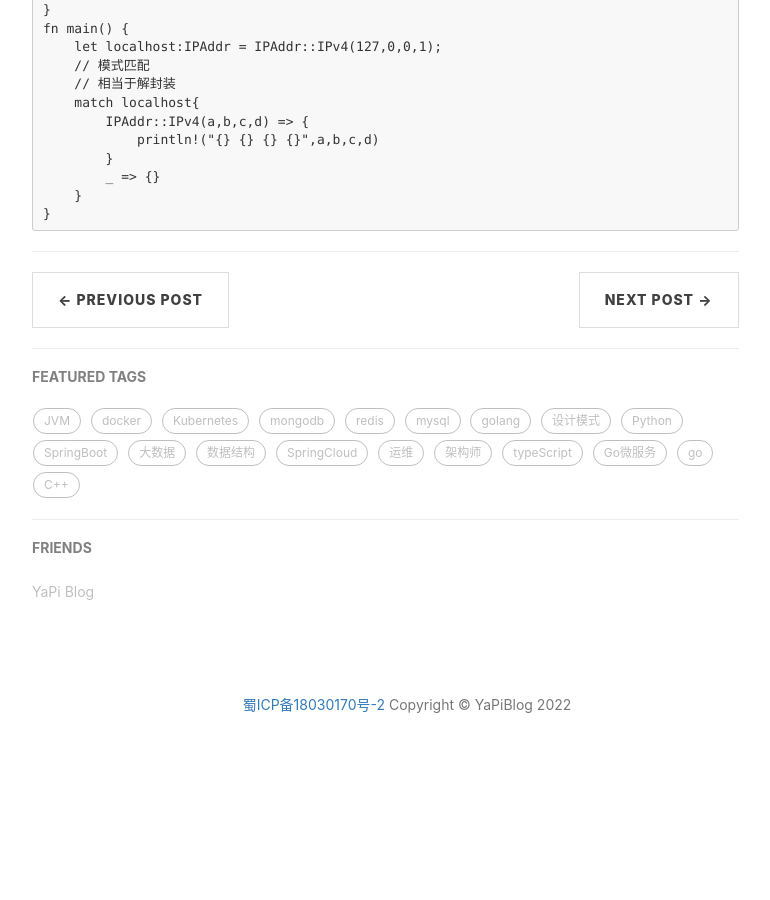
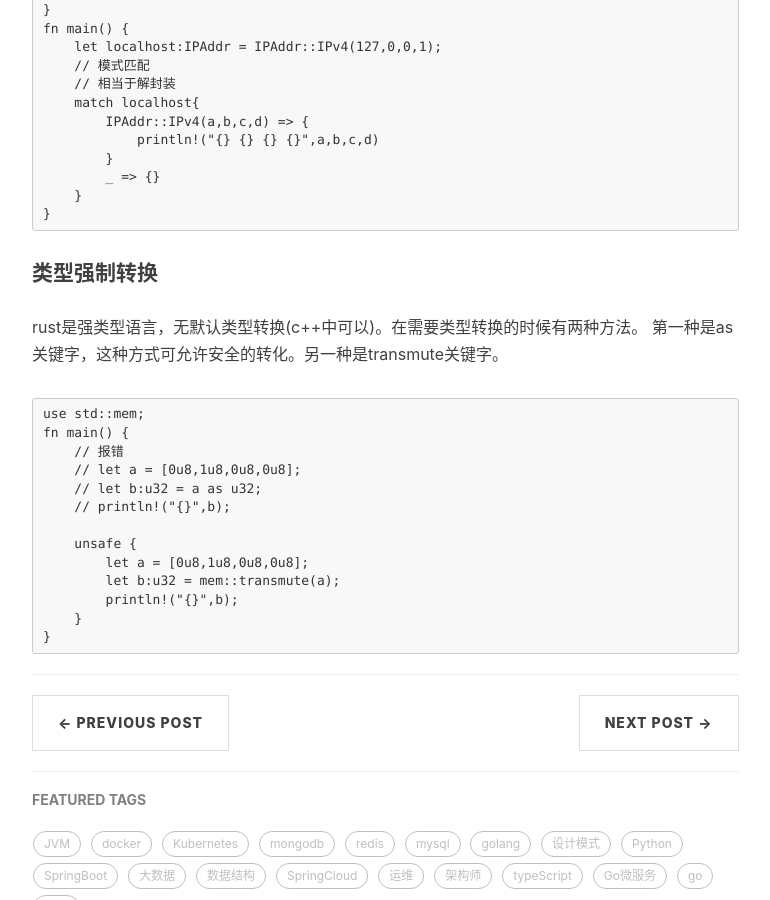
Before and after one commit to scncyangping/scncyangping.github.io, a Jekyll site: the page built from _posts/Rust/2022-02-15-rust01.markdown, in a window 1280 px wide and 900 px high, scrolled down 4803 px. Shown: the whole window, without its empty margins (233-1003 px from the left). Built offline with Jekyll 4.4.1, drawn with Linux system fonts in a browser that asks for light colours; nearby versions of some CDN libraries; comment, search, counter and statistics services are not loaded; before the commit the page ends 5585 px from its top, so only the background shows below that.

Commit message:
类型强制转换

````diff
--- a/_posts/Rust/2022-02-15-rust01.markdown
+++ b/_posts/Rust/2022-02-15-rust01.markdown
@@ -6,7 +6,7 @@ date:       2022-02-15 13:01:00
 author:     "YaPi"
 header-img: ""
 tags:
-    - C++
+    - Rust
 ---
 
 #### Rust变量
@@ -227,3 +227,23 @@ fn main() {
     }
 }
 ```
+
+#### 类型强制转换
+rust是强类型语言，无默认类型转换(c++中可以)。在需要类型转换的时候有两种方法。
+第一种是as关键字，这种方式可允许安全的转化。另一种是transmute关键字。
+
+```
+use std::mem;
+fn main() {
+    // 报错
+    // let a = [0u8,1u8,0u8,0u8];
+    // let b:u32 = a as u32;
+    // println!("{}",b);
+
+    unsafe {
+        let a = [0u8,1u8,0u8,0u8];
+        let b:u32 = mem::transmute(a);
+        println!("{}",b);
+    }
+}
+```
````
